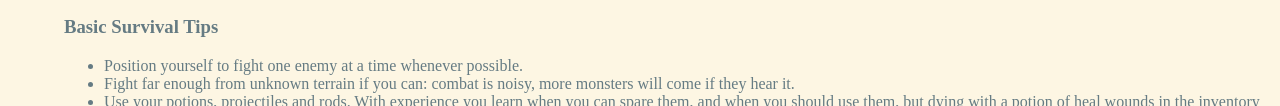
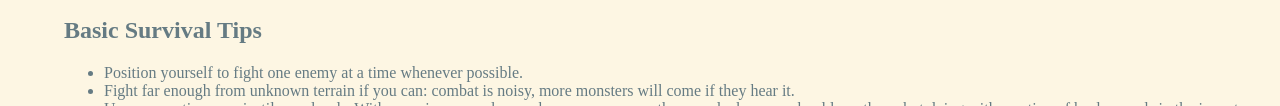
Before and after one commit to anaseto/boohu-pages, a plain HTML site: page index.html in a window 1280 px wide. Shown: the part 1430-1536 px from the top of the page. Drawn offline with Linux system fonts and the light colour scheme; no server answers.

Commit message:
h3 -> h2

```diff
--- a/index.html
+++ b/index.html
@@ -59,7 +59,7 @@ Downloads, sources and miscellaneous information: <a href="https://github.com/an
 <li><a href="asciinema/fireball.html">Fireball animation</a>.</li>
 <li><a href="asciinema/full-run-example.html">Example full-run</a> by a player.</li>
 </ul>
-<h3>Basic Survival Tips</h3>
+<h2>Basic Survival Tips</h2>
 <ul>
 <li>Position yourself to fight one enemy at a time whenever possible.</li>
 <li>Fight far enough from unknown terrain if you can: combat is noisy, more
```
